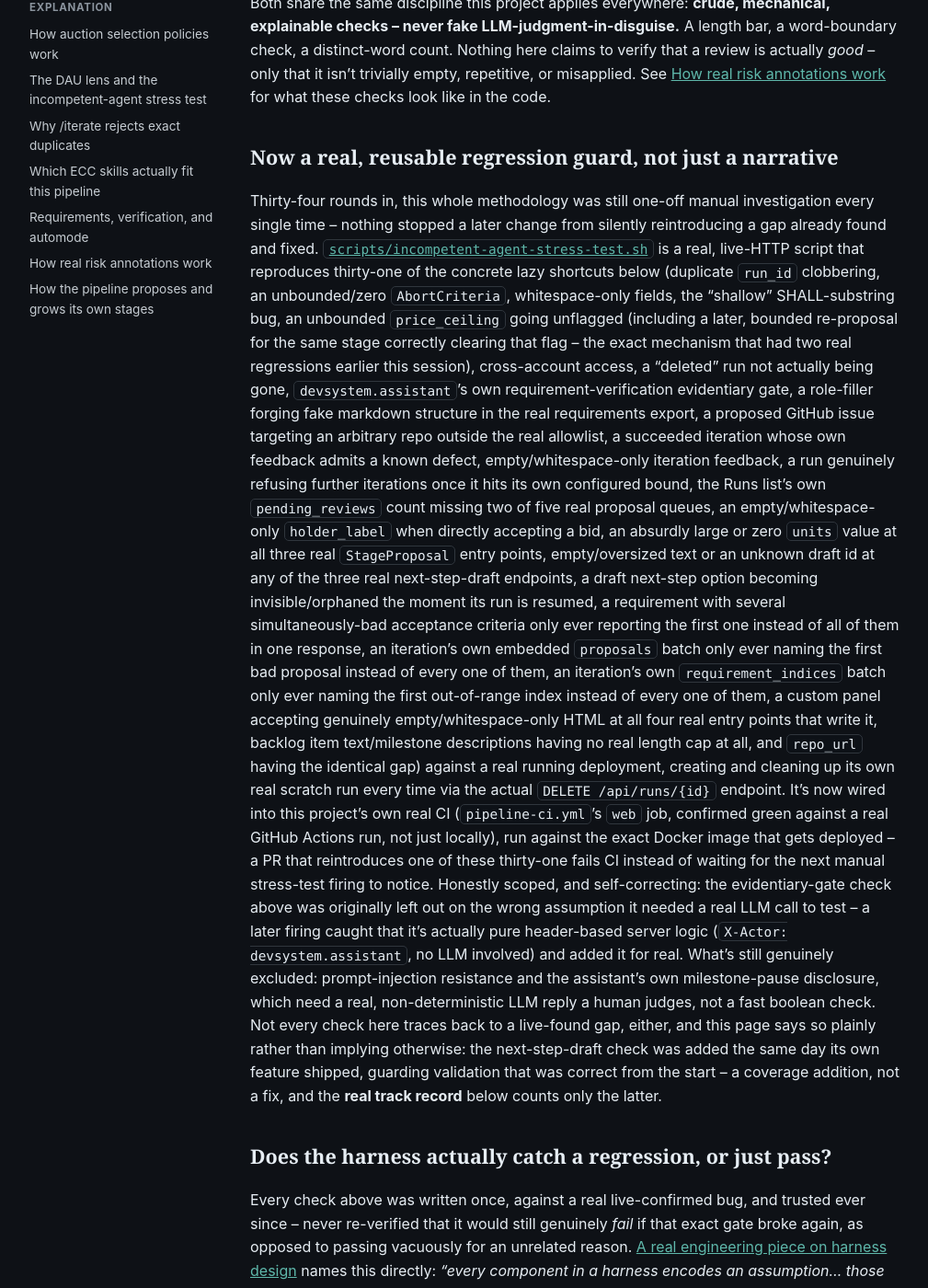
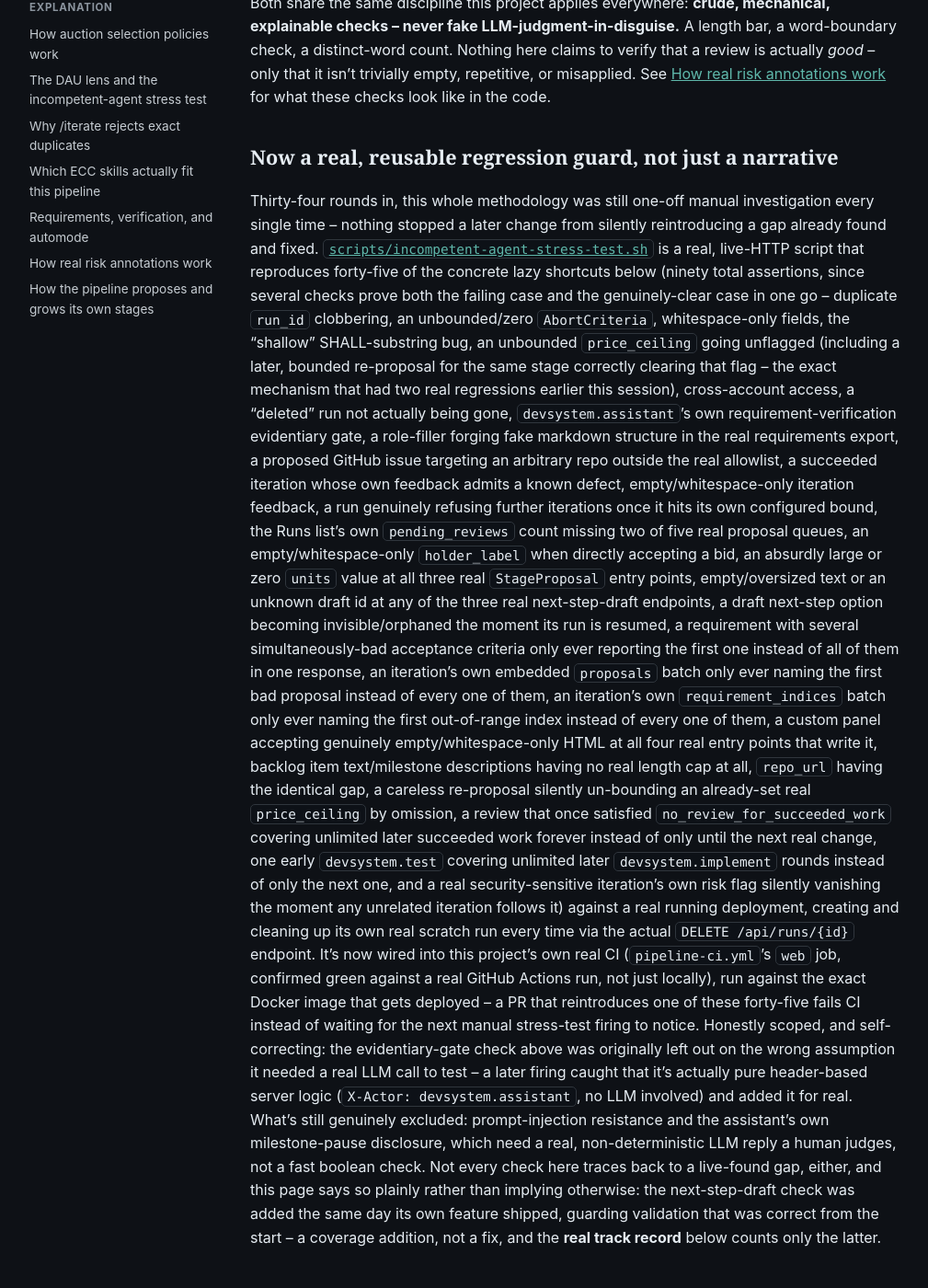
Before and after one commit to scimbe/CADS-devsystem-docs, a Jekyll site: the page built from _explanation/dau-lens-and-stress-testing.md, in a window 1280 px wide and 1400 px high, scrolled down 843 px. Shown: the whole window at 92% size, without its empty margins (82-1091 px from the left). Built offline with Jekyll 4.4.1, drawn with Linux system fonts in a browser that asks for light colours; some of the changed text lies outside the part shown.

Commit message:
explanation: refresh stress-harness counts (31->45 checks) + document the mutation-sweep batch
Live-verified against the actual deployment: the harness now has 45 numbered
checks / 90 assertions, not the stale 31 this page still claimed. Added the four
newest staleness-bug shortcuts to the reproduced-shortcuts list and a new
paragraph on the first complete same-day mutation-tested batch (checks 42-45).

```diff
--- a/_explanation/dau-lens-and-stress-testing.md
+++ b/_explanation/dau-lens-and-stress-testing.md
@@ -43,8 +43,9 @@ for what these checks look like in the code.
 Thirty-four rounds in, this whole methodology was still one-off manual investigation every single
 time -- nothing stopped a later change from silently reintroducing a gap already found and fixed.
 [`scripts/incompetent-agent-stress-test.sh`](https://github.com/scimbe/CADS-devsystem/blob/main/scripts/incompetent-agent-stress-test.sh)
-is a real, live-HTTP script that reproduces thirty-one of the concrete lazy shortcuts below
-(duplicate `run_id` clobbering, an unbounded/zero `AbortCriteria`, whitespace-only fields, the
+is a real, live-HTTP script that reproduces forty-five of the concrete lazy shortcuts below
+(ninety total assertions, since several checks prove both the failing case and the genuinely-clear
+case in one go -- duplicate `run_id` clobbering, an unbounded/zero `AbortCriteria`, whitespace-only fields, the
 "shallow" SHALL-substring bug, an unbounded `price_ceiling` going unflagged (including a later,
 bounded re-proposal for the same stage correctly clearing that flag -- the exact mechanism that had
 two real regressions earlier this session), cross-account access, a "deleted" run not actually
@@ -62,13 +63,18 @@ all of them in one response, an iteration's own embedded `proposals` batch only
 first bad proposal instead of every one of them, an iteration's own `requirement_indices` batch
 only ever naming the first out-of-range index instead of every one of them, a custom panel
 accepting genuinely empty/whitespace-only HTML at all four real entry points that write it,
-backlog item text/milestone descriptions having no real length cap at all, and `repo_url` having
-the identical gap)
+backlog item text/milestone descriptions having no real length cap at all, `repo_url` having
+the identical gap, a careless re-proposal silently un-bounding an already-set real `price_ceiling`
+by omission, a review that once satisfied `no_review_for_succeeded_work` covering unlimited later
+succeeded work forever instead of only until the next real change, one early `devsystem.test`
+covering unlimited later `devsystem.implement` rounds instead of only the next one, and a real
+security-sensitive iteration's own risk flag silently vanishing the moment any unrelated iteration
+follows it)
 against a real running deployment, creating and cleaning up its own real scratch run every
 time via the actual `DELETE /api/runs/{id}` endpoint. It's now wired into this project's own real CI
 (`pipeline-ci.yml`'s `web` job, confirmed green against a real GitHub Actions run, not just
 locally), run against the exact Docker image that gets deployed -- a PR that reintroduces one of
-these thirty-one fails CI instead of waiting for the next manual stress-test firing to notice.
+these forty-five fails CI instead of waiting for the next manual stress-test firing to notice.
 Honestly scoped, and
 self-correcting: the evidentiary-gate check above was originally left out on the wrong assumption it
 needed a real LLM call to test -- a later firing caught that it's actually pure header-based server
@@ -119,6 +125,18 @@ failed, but for the right reason: the neutered paused-check let the while-paused
 for real, so the still-intact idempotency guard correctly caught the "resumed" resubmission as a
 genuine duplicate of what had just wrongly landed. Both gates working exactly as designed,
 cross-confirming each other in a way the test hadn't originally anticipated.
+
+**The mutation-testing technique, applied to a full batch at once, not just one check at a time**:
+the same day four new checks (`[42]`-`[45]`) were added -- one per real staleness-bug fix, see
+[How real risk annotations work]({{ '/explanation/risk-annotations/' | relative_url }}) for what
+each fix actually was -- every one of the four was mutation-tested individually: temporarily
+reverted to its own literal pre-fix code (never a synthetic mutation), confirmed the hermetic unit
+test genuinely panics against it, rebuilt and redeployed the mutated binary, confirmed the live
+check fails *precisely* on its own claimed regression while every sibling check stays green, then
+cleanly reverted and redeployed the real fix. All four passed on both counts -- real teeth, and
+precise teeth, not a broader collateral break of the whole check. This closed out the first
+complete mutation-verified batch: every check added that day now has real, live proof it would
+actually catch its own regression coming back, not just a plausible-sounding assertion.
 
 The same investigation that produced the harness also found a real gap in this project's own §5
 quality-bar table: it named `check-no-secrets.sh` as a real secrets-scanning gate, but that script
```
